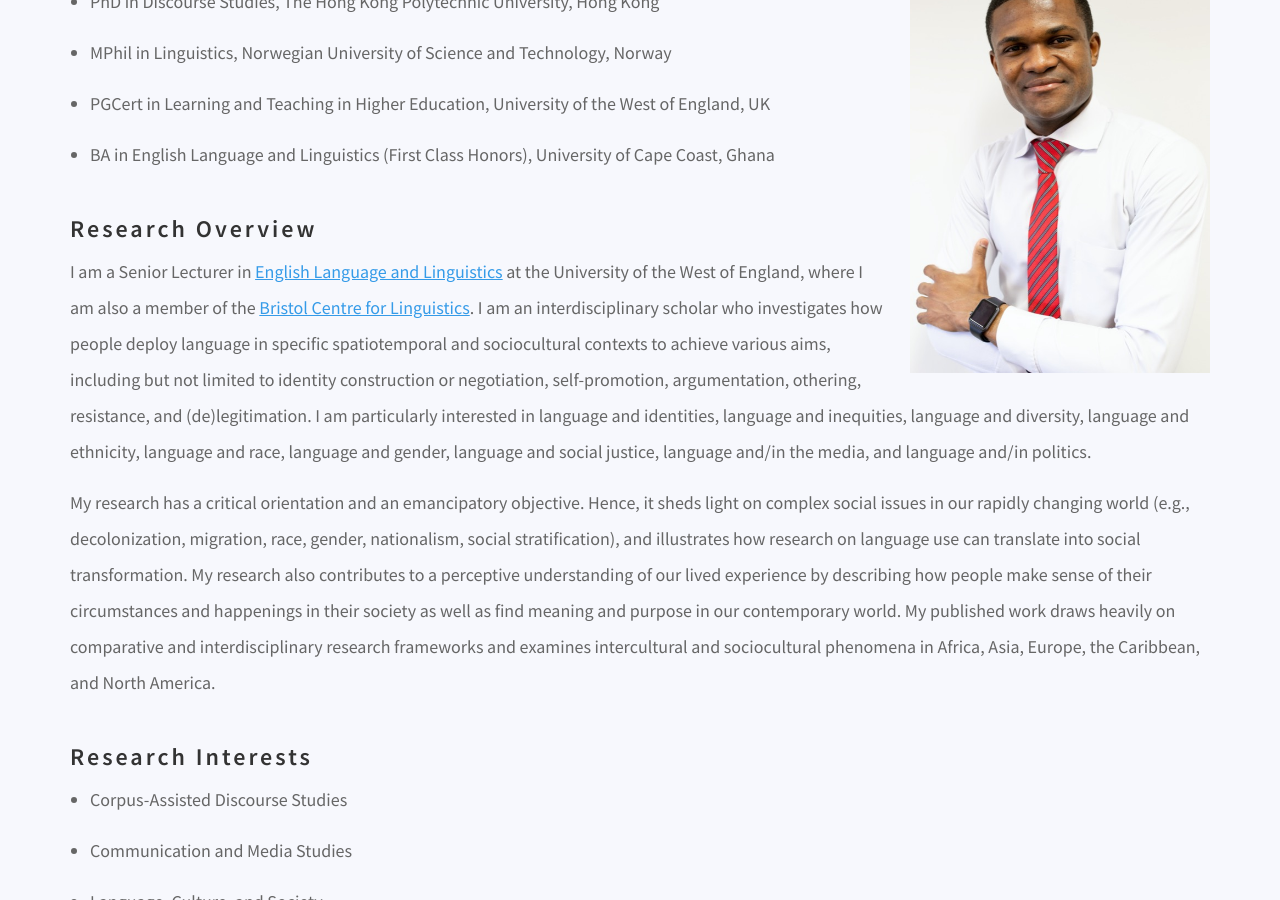
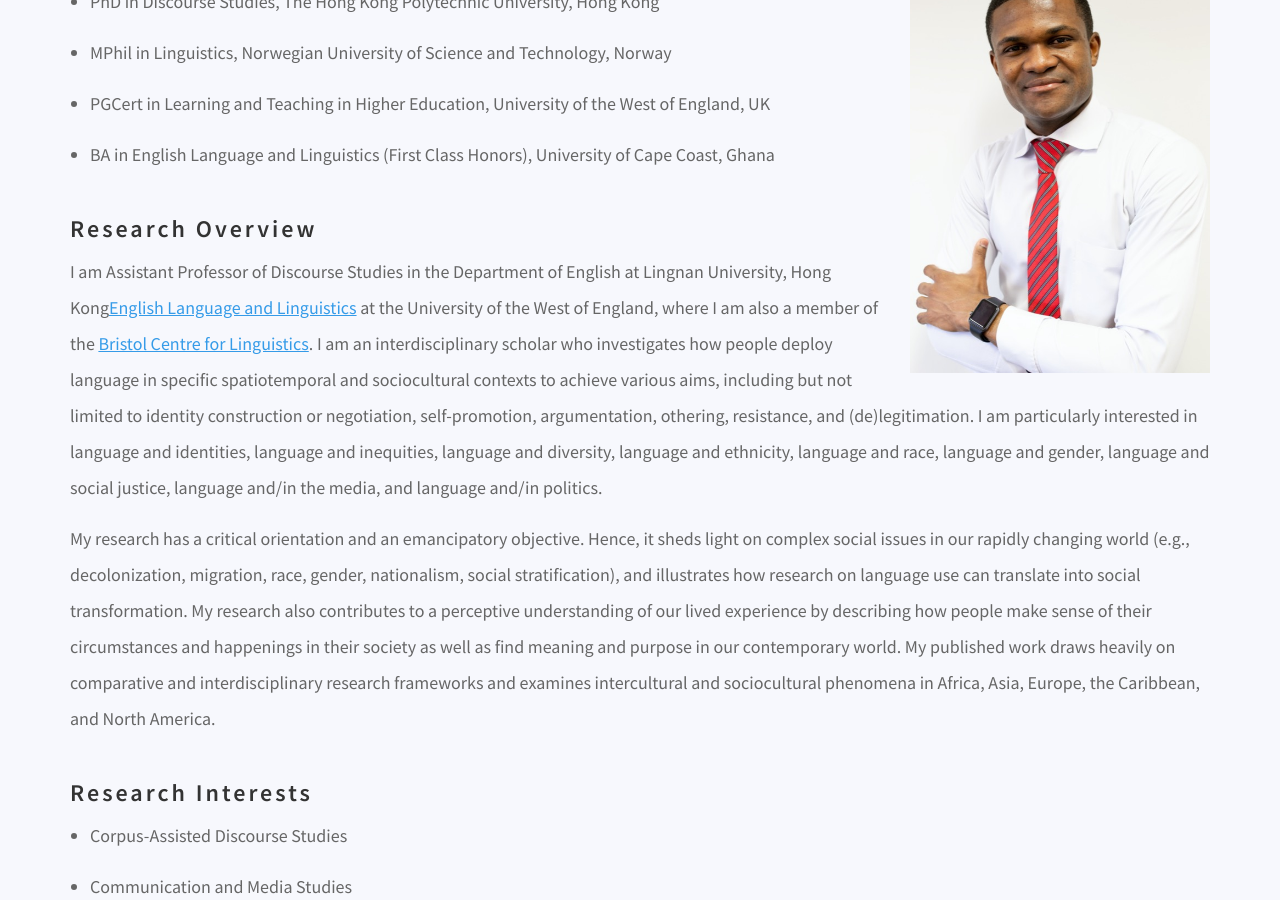
Before and after one commit to danielcornock/marknartey.com, a Jekyll site: the page built from index.md, in a window 1280 px wide and 900 px high, scrolled down 465 px. Built offline with Jekyll 4.4.1, drawn with Linux system fonts in a browser that asks for light colours; nearby versions of some CDN libraries; a script that is not in the unit is left out.

Commit message:
Update Pages “about”

```diff
--- a/index.md
+++ b/index.md
@@ -17,7 +17,7 @@ permalink: /
 
 ## Research Overview
 
-I am a Senior Lecturer in [English Language and Linguistics](https://courses.uwe.ac.uk/QQ3C/english-language-and-linguistics) at the University of the West of England, where I am also a member of the [Bristol Centre for Linguistics](https://www.uwe.ac.uk/research/centres-and-groups/bcl). I am an interdisciplinary scholar who investigates how people deploy language in specific spatiotemporal and sociocultural contexts to achieve various aims, including but not limited to identity construction or negotiation, self-promotion, argumentation, othering, resistance, and (de)legitimation. I am particularly interested in language and identities, language and inequities, language and diversity, language and ethnicity, language and race, language and gender, language and social justice,  language and/in the media, and language and/in politics.
+I am Assistant Professor of Discourse Studies in the Department of English at Lingnan University, Hong Kong[English Language and Linguistics](https://courses.uwe.ac.uk/QQ3C/english-language-and-linguistics) at the University of the West of England, where I am also a member of the [Bristol Centre for Linguistics](https://www.uwe.ac.uk/research/centres-and-groups/bcl). I am an interdisciplinary scholar who investigates how people deploy language in specific spatiotemporal and sociocultural contexts to achieve various aims, including but not limited to identity construction or negotiation, self-promotion, argumentation, othering, resistance, and (de)legitimation. I am particularly interested in language and identities, language and inequities, language and diversity, language and ethnicity, language and race, language and gender, language and social justice,  language and/in the media, and language and/in politics.
 
 My research has a critical orientation and an emancipatory objective. Hence, it sheds light on complex social issues in our rapidly changing world (e.g., decolonization, migration, race, gender, nationalism, social stratification), and illustrates how research on language use can translate into social transformation. My research also contributes to a perceptive understanding of our lived experience by describing how people make sense of their circumstances and happenings in their society as well as find meaning and purpose in our contemporary world. My published work draws heavily on comparative and interdisciplinary research frameworks and examines intercultural and sociocultural phenomena in Africa, Asia, Europe, the Caribbean, and North America.
 
```
